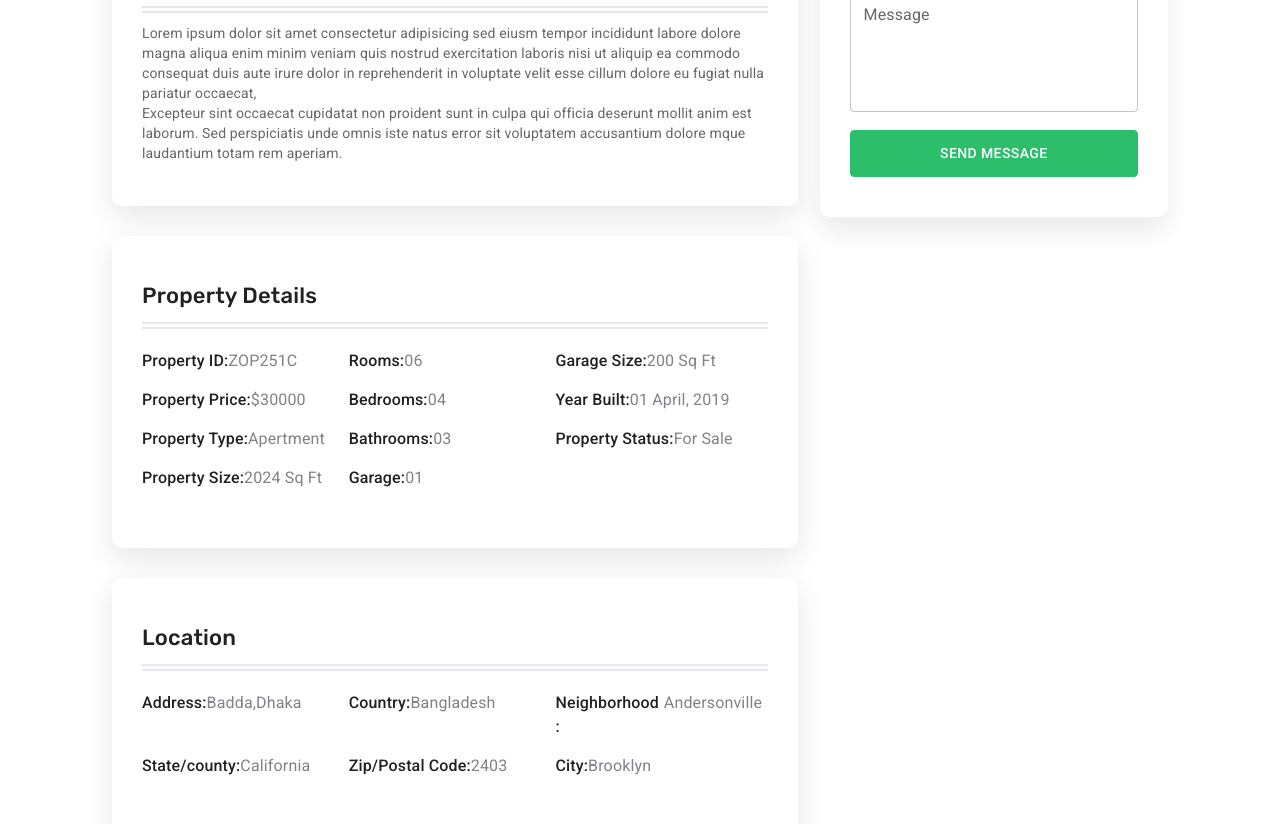
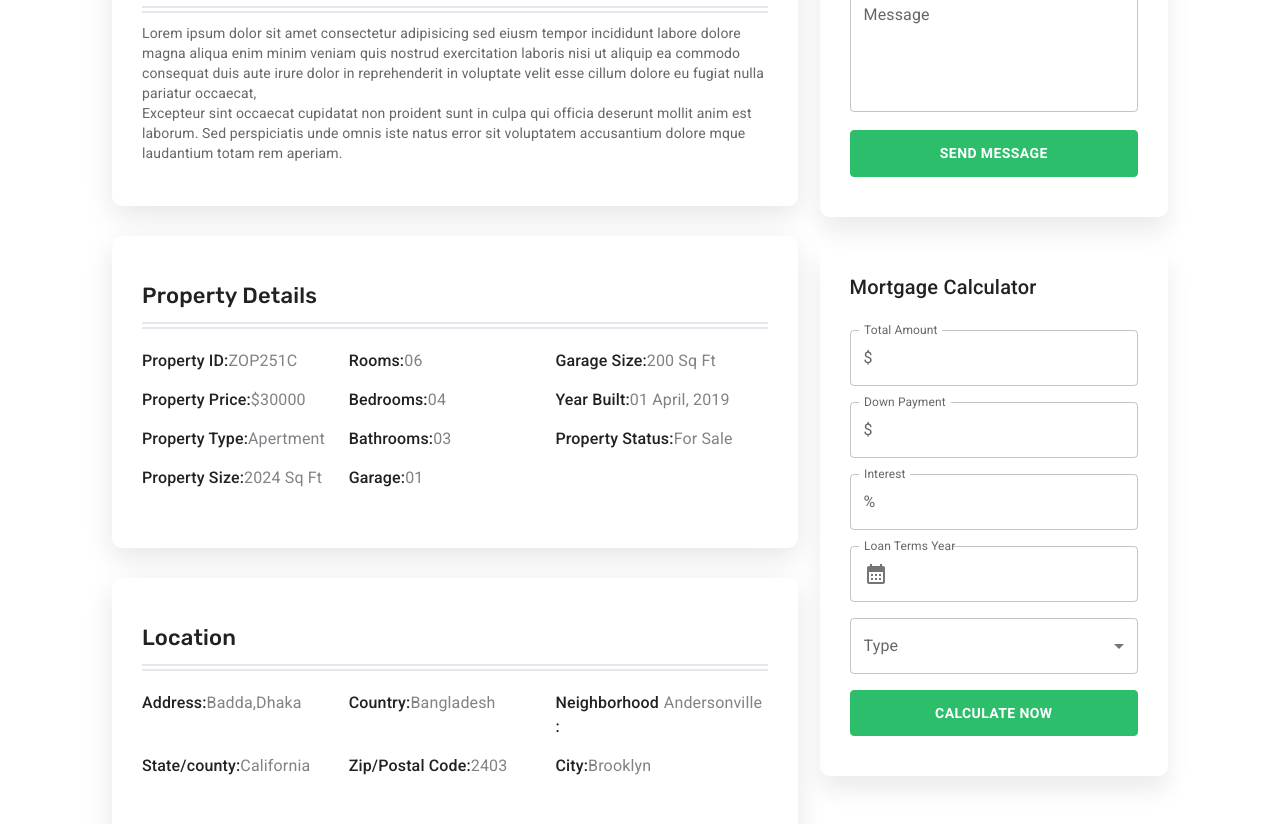
Before and after one commit to RiyaadHossain/Hoteltastic-Client, a React (Create React App) app: page /property in a window 1280 px wide. Shown: the part 1280-2104 px from the top of the page. Built offline with nearby package versions, Linux system fonts and the light colour scheme.

Commit message:
calculate section  done

```diff
--- a/src/Pages/Property/Properties.jsx
+++ b/src/Pages/Property/Properties.jsx
@@ -9,6 +9,7 @@ import Carousel from '../Home/OurAgents/Carousel/Carousel';
 import PropertyCarousel from './PropertyCarousel/PropertyCarousel';
 import Location from './Location/Location';
 import PropertyContact from './PropertySideBar/PropertyContact';
+import PropertyCalculate from './PropertySideBar/PropertyCalculate';
 
 const Properties = () => {
     return (
@@ -83,6 +84,7 @@ const Properties = () => {
                         },
                     }}>
                         <PropertyContact />
+                        <PropertyCalculate />
                     </Box>
                 </Box>
             </Box>
--- /dev/null
+++ b/src/Pages/Property/PropertySideBar/PropertyCalculate.jsx
@@ -0,0 +1,90 @@
+import { Button, FormControl, InputAdornment, InputLabel, MenuItem, OutlinedInput, Select, Typography } from '@mui/material';
+import { Box } from '@mui/system';
+import CalendarMonthIcon from '@mui/icons-material/CalendarMonth';
+import React from 'react';
+
+const PropertyCalculate = () => {
+     return (
+          <Box sx={{
+               boxShadow: "0 15px 25px 0px rgb(0 0 0 / 8%)",
+               borderRadius: "10px",
+               mt: "30px",
+               p: "25px 30px 30px 30px",
+          }}>
+               <Typography sx={{
+                    fontSize: "20px",
+                    fontWeight: "500",
+               mb: "20px",
+
+               }}
+               >
+                    Mortgage Calculator
+               </Typography>
+               <form >
+
+                    <FormControl fullWidth sx={{ my: 1 }}>
+                         <InputLabel htmlFor="totalAmount">Total Amount</InputLabel>
+                         <OutlinedInput
+                              id="totalAmount"
+                              startAdornment={<InputAdornment position="start">$</InputAdornment>}
+                              label="Total Amount"
+                         />
+                    </FormControl>
+                    <FormControl fullWidth sx={{ my: 1 }}>
+                         <InputLabel htmlFor="downPayment">Down Payment</InputLabel>
+                         <OutlinedInput
+                              id="downPayment"
+                              startAdornment={<InputAdornment position="start">$</InputAdornment>}
+                              label="Down Payment"
+                         />
+                    </FormControl>
+                    <FormControl fullWidth sx={{ my: 1 }}>
+                         <InputLabel htmlFor="interest">Interest</InputLabel>
+                         <OutlinedInput
+                              id="interest"
+                              startAdornment={<InputAdornment position="start">%</InputAdornment>}
+                              label="Interest"
+                         />
+                    </FormControl>
+                    <FormControl fullWidth sx={{ my: 1 }}>
+                         <InputLabel htmlFor="loan-terms-year">Loan Terms Year</InputLabel>
+                         <OutlinedInput
+                              id="loan-terms-year"
+                              startAdornment={<InputAdornment position="start"><CalendarMonthIcon /></InputAdornment>}
+                              label="loan terms year"
+                         />
+                    </FormControl>
+
+                    <FormControl fullWidth sx={{ my: 1 }}>
+                         <InputLabel id="demo-simple-select-label">Type</InputLabel>
+                         <Select
+                              labelId="demo-simple-select-label"
+                              id="demo-simple-select"
+                              label="Type"
+                         >
+                              <MenuItem value={10}>Monthly</MenuItem>
+                              <MenuItem value={20}>Yearly</MenuItem>
+                         </Select>
+                    </FormControl>
+
+                    <Button variant='outlined' sx={{
+                         background: "#2dbe6c",
+                         color: "white",
+                         border: "1px solid #2dbe6c",
+                         margin: "8px 0px 10px 0px",
+                         fontWeight: "600",
+                         padding: "10px 0",
+                         width: "100%",
+                         ":hover": {
+                              background: "white",
+                              border: "1px solid #2dbe6c",
+                              color: "#2dbe6c",
+                         }
+
+                    }}>Calculate Now</Button>
+               </form>
+          </Box>
+     );
+};
+
+export default PropertyCalculate;
--- a/src/Pages/Property/PropertySideBar/PropertyContact.jsx
+++ b/src/Pages/Property/PropertySideBar/PropertyContact.jsx
@@ -1,4 +1,4 @@
-import { Button, createTheme, List, ListItemText, TextareaAutosize, TextField, Typography } from '@mui/material';
+import { Button, List, TextField, Typography } from '@mui/material';
 import { Box } from '@mui/system';
 import RoomIcon from '@mui/icons-material/Room';
 import PhoneEnabledIcon from '@mui/icons-material/PhoneEnabled';
@@ -133,7 +133,7 @@ const PropertyContact = () => {
                               color: "white",
                               border: "1px solid #2dbe6c",
                               margin: "8px 0px 10px 0px",
-                              fontWeight: "500",
+                              fontWeight: "600",
                               padding:"10px 0",
                               width:"100%",
                               ":hover": {
```
